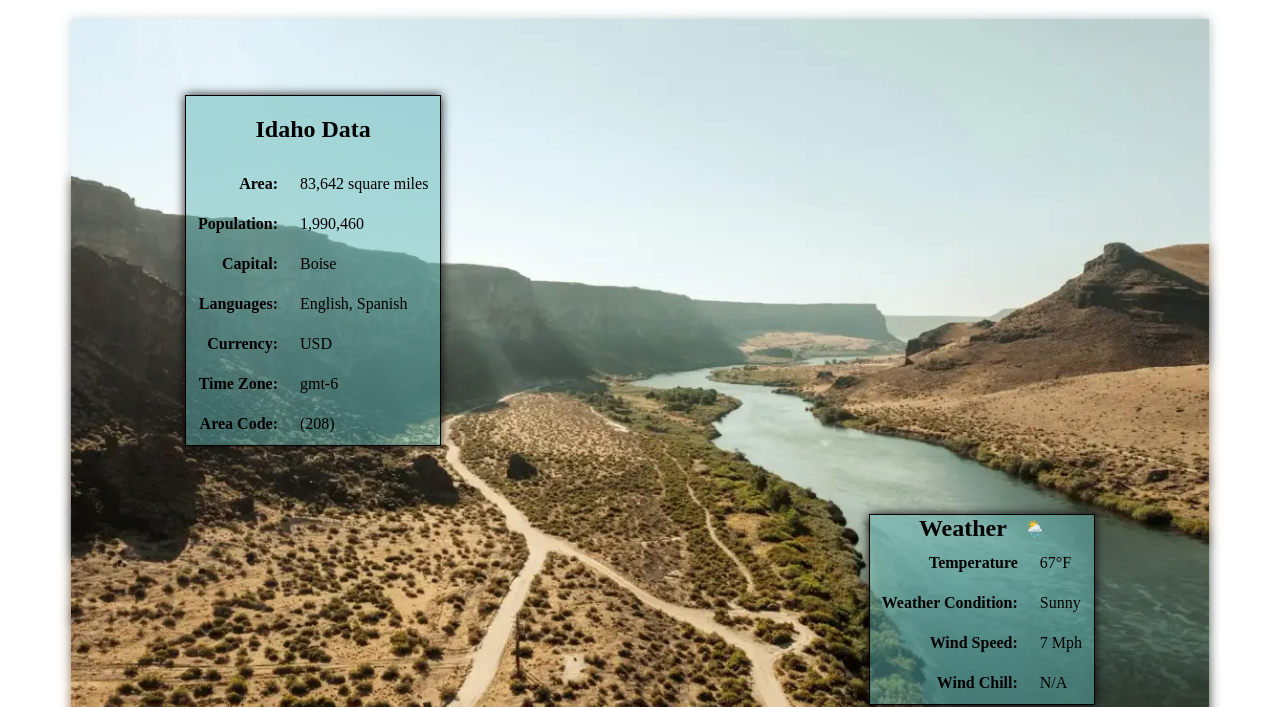
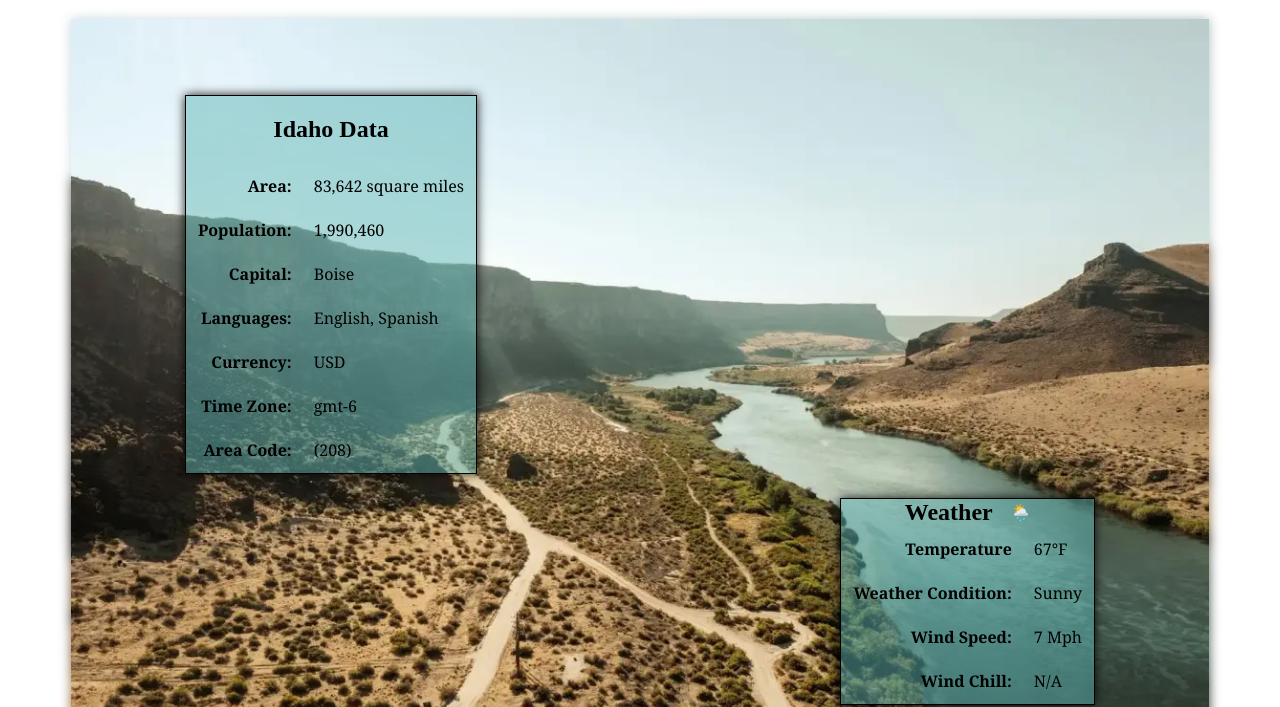
Before and after one commit to dee-cl/wdd131, a plain HTML site: page place.html in a window 1280 px wide. Shown: the part 93-800 px from the top of the page. Drawn offline with Linux system fonts and the light colour scheme; a web font is replaced by a local one.

Commit message:
changed fonts

```diff
--- a/styles/place-large.css
+++ b/styles/place-large.css
@@ -43,7 +43,7 @@
         z-index: 0;
         width: 100%;
         height: 100%;
-        pointer-events: none;
+
     }
     .weather img {
         display: none;
--- a/styles/place.css
+++ b/styles/place.css
@@ -37,11 +37,13 @@ header {
         position: relative;
     }
 h1 {
-	font-size: auto;
 	padding: 1rem;
     font-family: "faculty glyphic", sans-serif;
 	color: #fff;
 	text-align: center;
+}
+th,td {
+    font-family: "noto serif", serif;
 }
 main {
     width: 90%;
```
